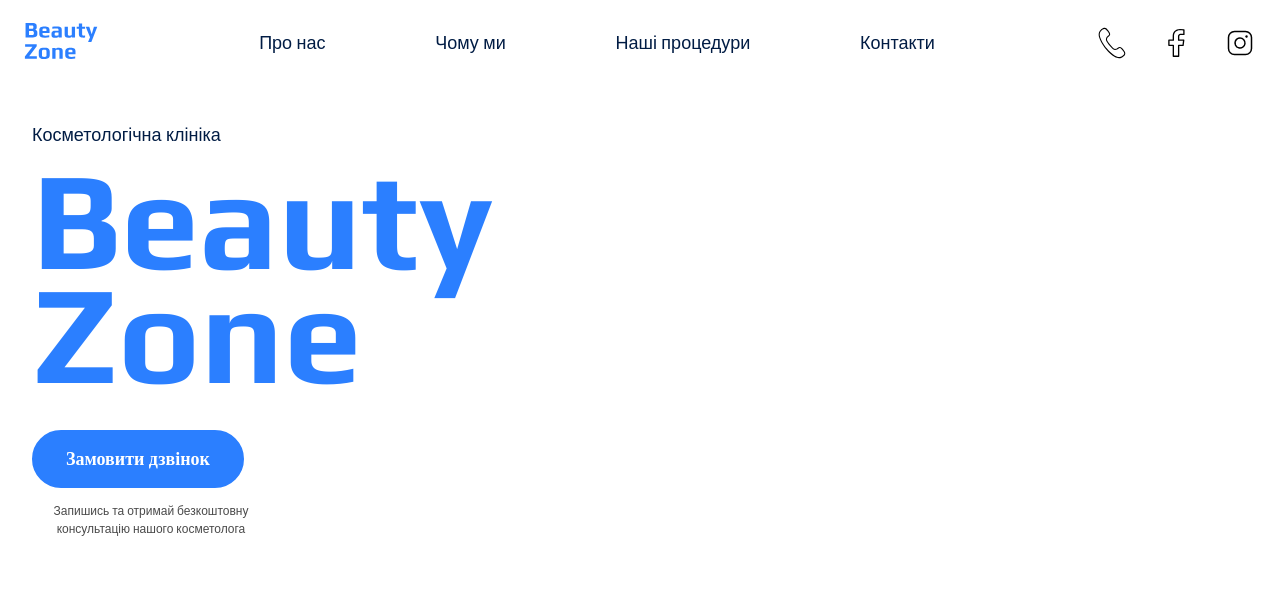
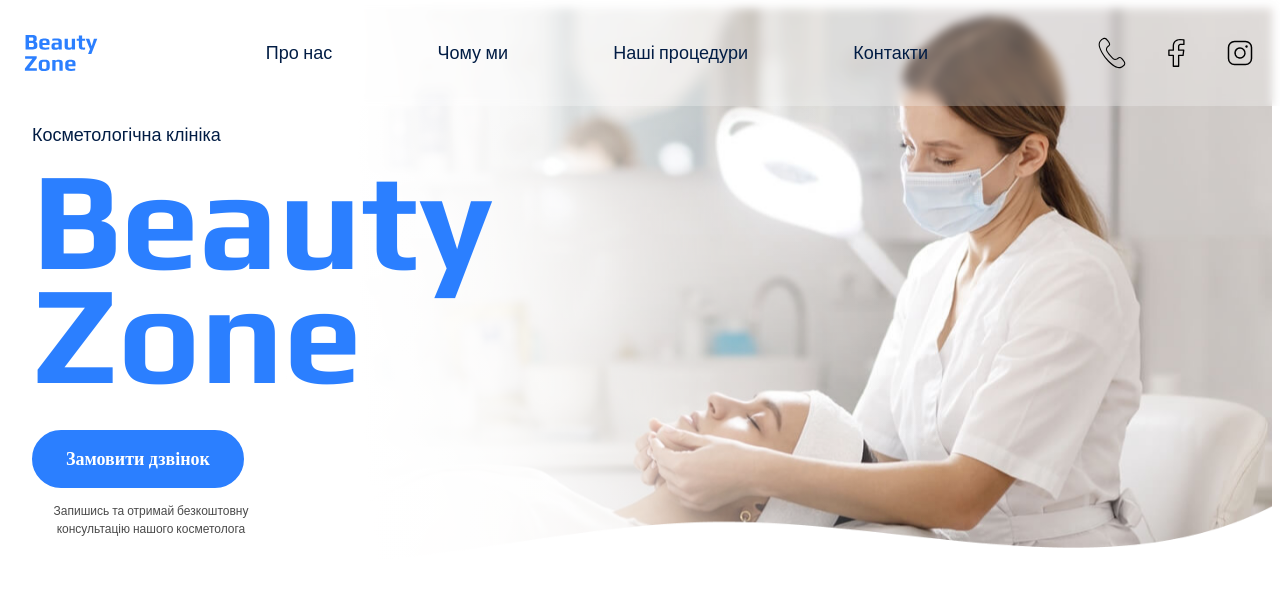
Before and after one commit to Maxbitcoinn/beauty-zone, a plain HTML site: page index.html in a window 1280 px wide. Drawn offline with Linux system fonts and the light colour scheme.

Commit message:
finished header and hero sections scss and html

```diff
--- a/index.html
+++ b/index.html
@@ -20,10 +20,10 @@
                         <img src="./images/logo.svg" width="74" height="42" alt="Логотип">
                     </a>
                     <ul class="header__menu">
-                        <li><a class="header__menu-item" href="#">Про нас</a></li>
-                        <li><a class="header__menu-item" href="#">Чому ми</a></li>
-                        <li><a class="header__menu-item" href="#">Наші процедури</a></li>
-                        <li><a class="header__menu-item" href="#">Контакти</a></li>
+                        <li><a class="header__menu-item link " href="#">Про нас</a></li>
+                        <li><a class="header__menu-item link " href="#">Чому ми</a></li>
+                        <li><a class="header__menu-item link " href="#">Наші процедури</a></li>
+                        <li><a class="header__menu-item link " href="#">Контакти</a></li>
                     </ul>
                     <div class="header__social">
                         <a class="header__social-link" href="#">
--- a/scss/_base.scss
+++ b/scss/_base.scss
@@ -21,8 +21,8 @@ body {
 
 
 	ul{
-	  list-style-type: none;
-	  text-decoration: none;
+	list-style-type: none;
+	text-decoration: none;
 	  padding: 0;
 	  margin: 0;
 
@@ -30,5 +30,5 @@ body {
 	a
 	 {
 	  display: inline-block;
-	  text-decoration: none;
+	 text-decoration: none;
 	}
--- /dev/null
+++ b/scss/components/_link.scss
@@ -0,0 +1,6 @@
+.link {
+    &:hover {
+        color: var(--brand-color-blue);
+        transition: 0.3s;
+    }
+}
--- a/scss/layouts/_header.scss
+++ b/scss/layouts/_header.scss
@@ -9,6 +9,7 @@
     width: 100%;
     height: 106px;
     z-index: 10;
+    margin-bottom: 16px;
 
 
 
@@ -34,9 +35,11 @@
         align-items: center;
         justify-content: space-between;
         flex-grow: 1;
+        gap: 20px;
     }
 
     &__logo {
+        display: flex;
         flex-grow: 1;
     }
 
@@ -46,7 +49,7 @@
         justify-content: space-between;
         gap: 56px;
         flex-grow: 1;
-        padding: 32px 0 32px 0;
+        padding: 42px 0 42px 0;
     }
 
     &__menu-item {
@@ -71,4 +74,16 @@
     &__social-icon {
         display: flex;
     }
+
+
+    &__social-icon {
+        display: flex;
+        transition: transform .2s, stroke .2s, fill .2s;
+    }
+
+    &__social-icon:hover {
+        transform: scale(1.2);
+        fill: var(--brand-color-blue);
+        stroke: var(--brand-color-blue);
+    }
 }
--- a/scss/layouts/_hero.scss
+++ b/scss/layouts/_hero.scss
@@ -2,9 +2,8 @@
 
     padding: 116px 0 207px;
 	background-image: linear-gradient(69deg, rgba(255, 255, 255, 1.00) 0%, rgba(255, 255, 255, 0.78) 31%, rgba(255, 255, 255, 0.20) 50%, rgba(255, 255, 255, 0.00) 68%),
-    url('../');
-	background-size: auto;
-	background-position: -575px 0;
+    url('../images/hero-bg.png');
+	background-size: cover;
 	background-repeat: no-repeat;
     background-position:top center;
 
--- a/scss/main.scss
+++ b/scss/main.scss
@@ -8,3 +8,5 @@
   @import './layouts/hero';
   @import './utils/section';
   @import './utils/container';
+  @import './utils/brand';
+  @import './components/link';
--- /dev/null
+++ b/scss/utils/_brand.scss
@@ -0,0 +1,3 @@
+.brand {
+    color: var(--brand-color-blue);
+}
--- a/scss/utils/_section.scss
+++ b/scss/utils/_section.scss
@@ -1,5 +1,6 @@
 .section {
-
+    max-width: 1288px;
+    margin: 0 auto;
     padding-bottom: 40px;
 
 }
```
Also changed, not shown: css/main.min.css, 1 other file.
